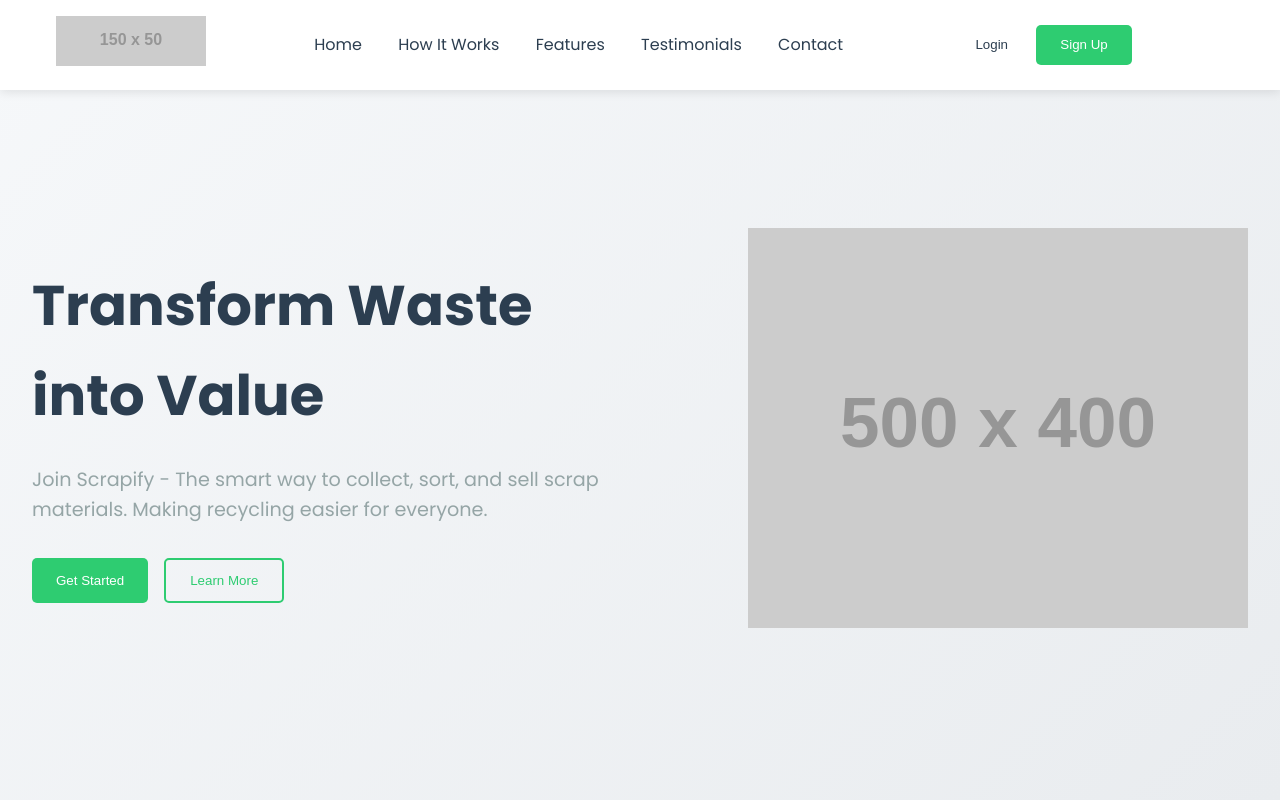
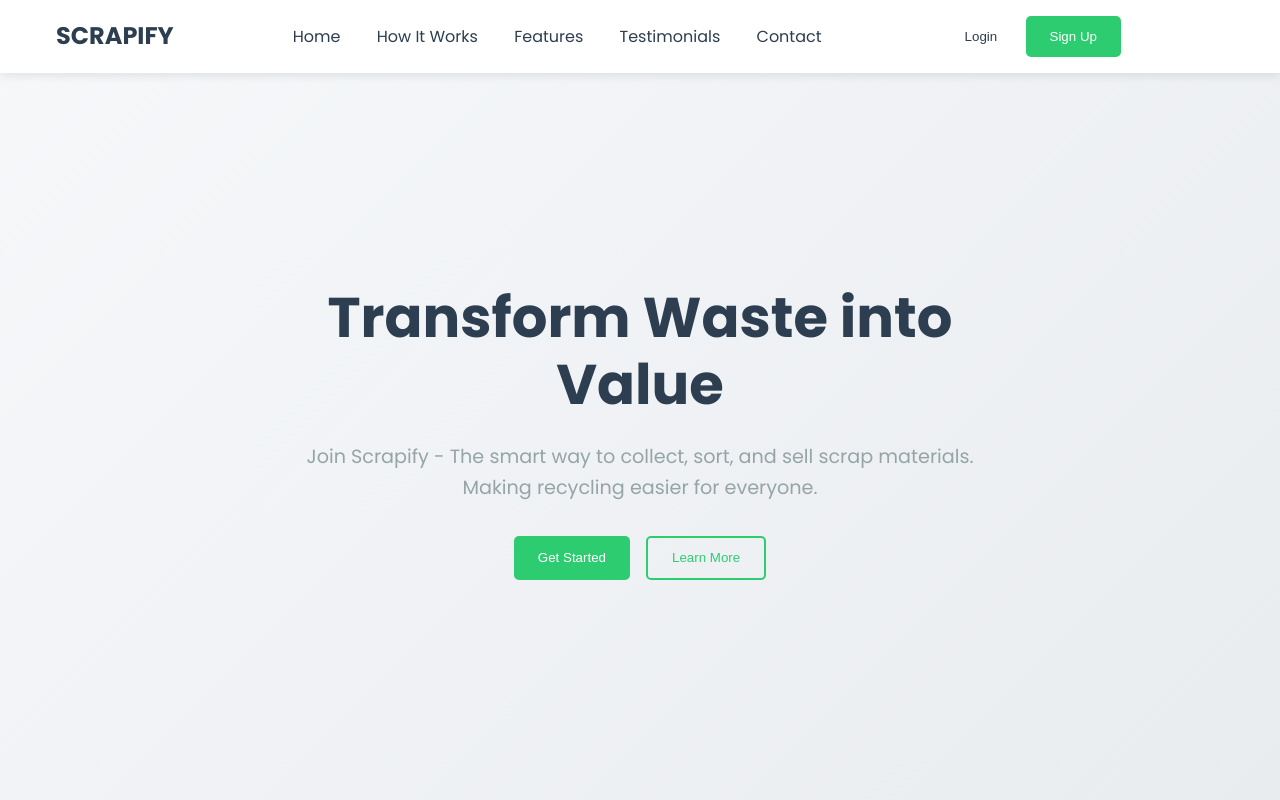
Before and after one commit to Naresh-1480/Scrapify---A-Full-Stack-Recycling-Platform, a plain HTML site: page frontend/pages/index.html in a window 1280 px wide. Shown: the top 800 px of the page. Drawn offline with Linux system fonts and the light colour scheme; placeholder pictures from the web are drawn by us.

Commit message:
UPDATED HOMEPAGE

```diff
--- a/frontend/css/style.css
+++ b/frontend/css/style.css
@@ -88,8 +88,51 @@
 }
 
 /* Hero Section */
+/* Additional styles for the modified hero section */
+.hero-centered {
+    justify-content: center;
+    text-align: center;
+    padding: 10rem 2rem 6rem;
+    background: linear-gradient(135deg, #f6f8fa 0%, #e9ecef 100%);
+}
+
+.hero-centered .hero-content {
+    max-width: 800px;
+    margin: 0 auto;
+}
+
+.hero-centered h1 {
+    font-size: 3.8rem;
+    margin-bottom: 1.5rem;
+    color: var(--dark-color);
+    line-height: 1.2;
+}
+
+.hero-centered p {
+    font-size: 1.3rem;
+    color: var(--gray);
+    margin-bottom: 2.5rem;
+    max-width: 700px;
+    margin-left: auto;
+    margin-right: auto;
+}
+
+.hero-centered .hero-buttons {
+    justify-content: center;
+}
+
+/* Responsive adjustments */
+@media (max-width: 768px) {
+    .hero-centered h1 {
+        font-size: 2.8rem;
+    }
+
+    .hero-centered p {
+        font-size: 1.1rem;
+    }
+}
 .hero {
-    padding: 8rem 2rem 4rem;
+    padding: 8rem 7rem 4rem;
     background: linear-gradient(135deg, #f6f8fa 0%, #e9ecef 100%);
     display: flex;
     align-items: center;
@@ -120,7 +163,7 @@
 
 /* How It Works Section */
 .how-it-works {
-    padding: 5rem 2rem;
+    padding: 5rem 7rem;
     background: var(--white);
 }
 
@@ -164,7 +207,7 @@
 
 /* Features Section */
 .features {
-    padding: 5rem 2rem;
+    padding: 5rem 7rem;
     background: #f8f9fa;
 }
 
--- a/frontend/pages/index.html
+++ b/frontend/pages/index.html
@@ -13,7 +13,7 @@
     <nav class="navbar">
         <div class="nav-container">
             <div class="logo">
-                <img src="https://placeholder.com/150x50" alt="Scrapify Logo">
+                <h1>SCRAPIFY</h1>
             </div>
             <div class="nav-links">
                 <a href="#home">Home</a>
@@ -34,8 +34,8 @@
         </div>
     </nav>
 
-    <!-- Hero Section -->
-    <section id="home" class="hero">
+    <!-- Modified Hero Section (Image Removed) -->
+    <section id="home" class="hero hero-centered">
         <div class="hero-content">
             <h1>Transform Waste into Value</h1>
             <p>Join Scrapify - The smart way to collect, sort, and sell scrap materials. Making recycling easier for everyone.</p>
@@ -43,9 +43,6 @@
                 <button class="btn btn-primary">Get Started</button>
                 <button class="btn btn-secondary">Learn More</button>
             </div>
-        </div>
-        <div class="hero-image">
-            <img src="https://placeholder.com/500x400" alt="Scrapify Platform">
         </div>
     </section>
 
```
Also changed, not shown: frontend/assets/bg.jpeg (added).
